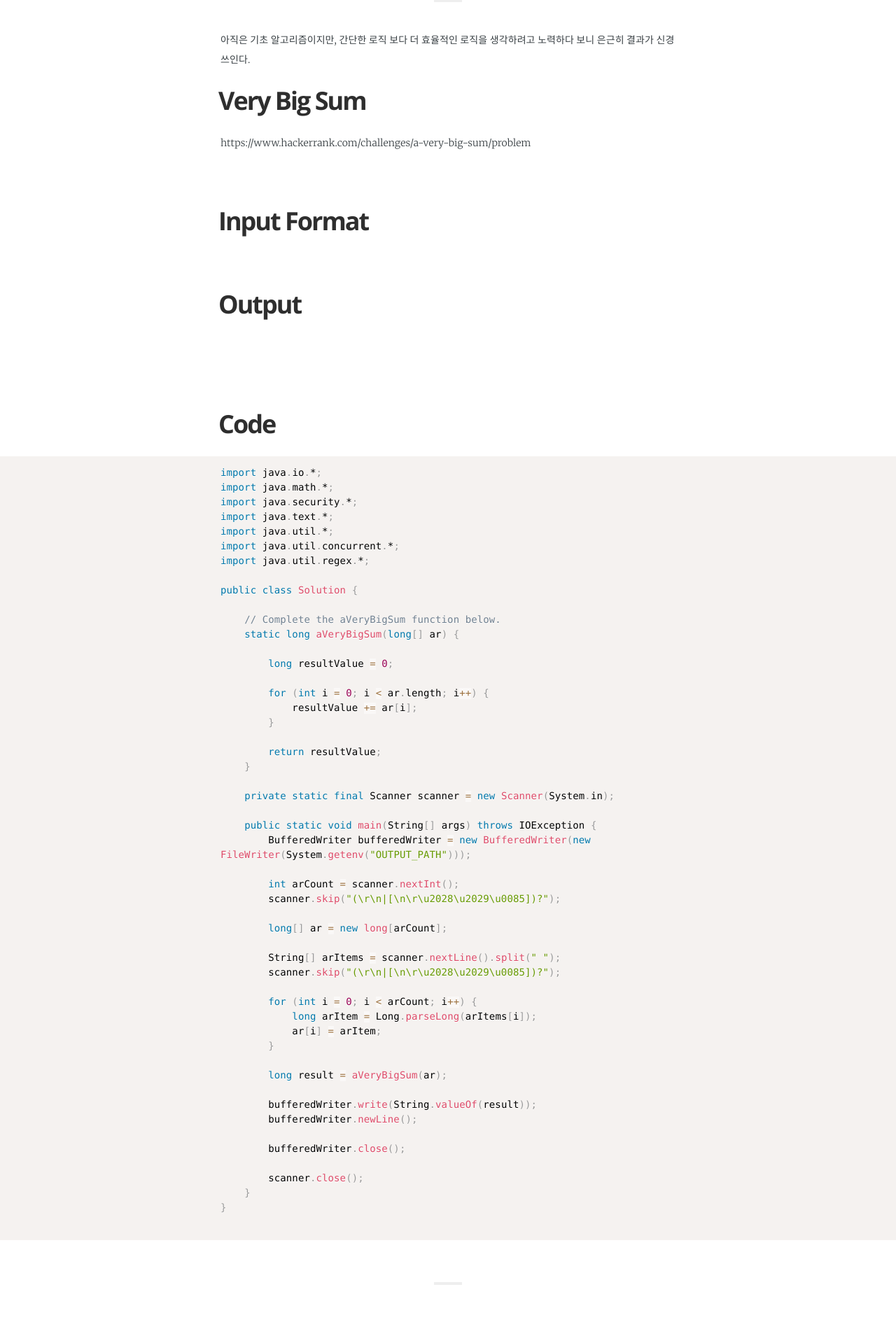
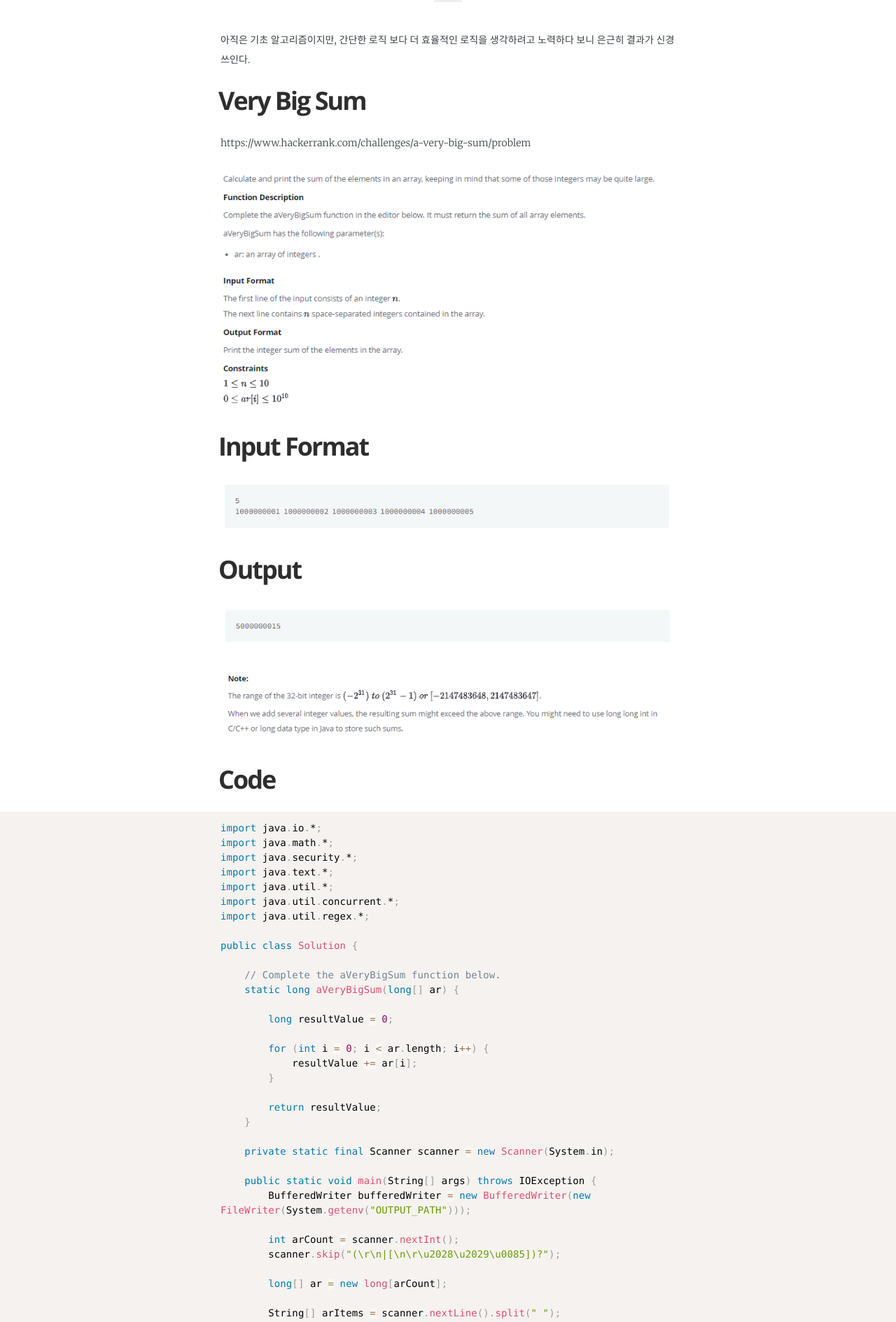
Before and after one commit to charllossdev/charllossDev.github.io, a Jekyll site: the page built from _posts/2020-04-09-very-big-sum.md, in a window 1280 px wide. Shown: the part 505-2394 px from the top of the page at 70% size. Built offline with Jekyll 4.4.1, drawn with Linux system fonts in a browser that asks for light colours; some web fonts are replaced.

Commit message:
blog: Update algorithm image path

```diff
--- a/_posts/2020-04-09-very-big-sum.md
+++ b/_posts/2020-04-09-very-big-sum.md
@@ -19,15 +19,15 @@ math:			   false
 # Very Big Sum
 https://www.hackerrank.com/challenges/a-very-big-sum/problem
 
-![](/assets/algorithms/02.Very-Big-Sum-3e6b2f19.png)
+![](/assets/algorithm/02.Very-Big-Sum-3e6b2f19.png)
 
 # Input Format
-![](/assets/algorithms/02.Very-Big-Sum-bd6b1455.png)
+![](/assets/algorithm/02.Very-Big-Sum-bd6b1455.png)
 
 # Output
-![](/assets/algorithms/02.Very-Big-Sum-15d5cbc9.png)
+![](/assets/algorithm/02.Very-Big-Sum-15d5cbc9.png)
 
-![](/assets/algorithms/02.Very-Big-Sum-fd383351.png)
+![](/assets/algorithm/02.Very-Big-Sum-fd383351.png)
 
 
 # Code
```
Also changed, not shown: _posts/2020-04-09-Compare-triplets.md (+0 -1 lines).
